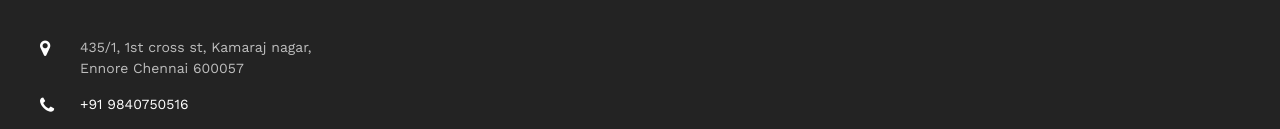
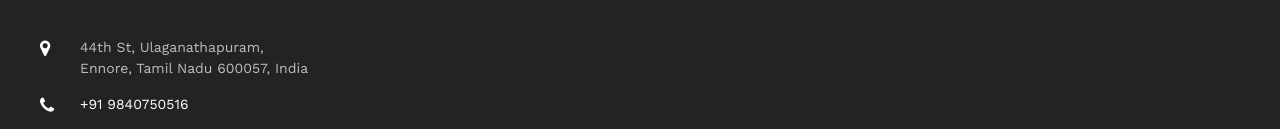
Before and after one commit to Jayaprakashkumar/trinity-playschool, a plain HTML site: page kiddos/index.html in a window 1280 px wide. Shown: the part 5610-5739 px from the top of the page. Drawn offline with nearby package versions, Linux system fonts and the light colour scheme; some packages are replaced by stand-ins of ours; files that its build step writes are made by us from their sources; no server answers; files whose address does not match are found by name; a web font is replaced by a local one.

Commit message:
update office address

```diff
--- a/kiddos/index.html
+++ b/kiddos/index.html
@@ -616,8 +616,7 @@
 						<h2 class="ftco-heading-2"> Need Assistance?</h2>
 						<div class="block-23 mb-3">
 							<ul>
-								<li><span class="icon icon-map-marker"></span><span class="text">435/1, 1st cross st,
-										Kamaraj nagar, Ennore Chennai 600057</span></li>
+								<li><span class="icon icon-map-marker"></span><span class="text">44th St, Ulaganathapuram, Ennore, Tamil Nadu 600057, India</span></li>
 								<li><a href="#"><span class="icon icon-phone"></span><span class="text">+91
 											9840750516</span></a></li>
 								<li><a href="#"><span class="icon icon-envelope"></span><span
```
